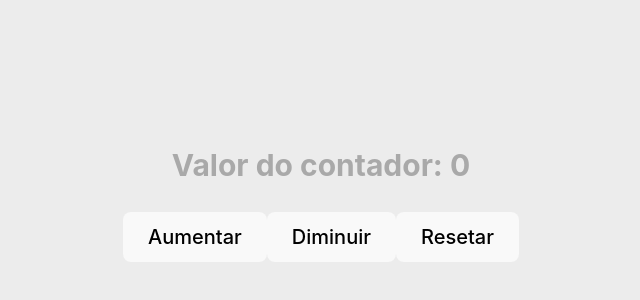
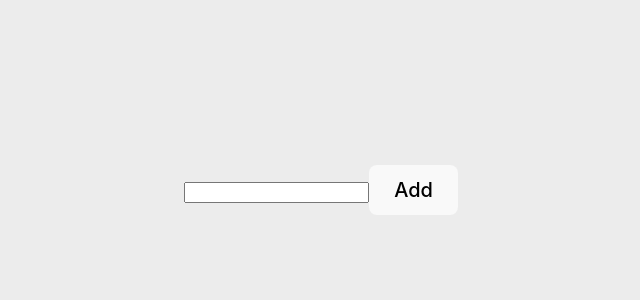
Before and after one commit to MiguelCSVanzela/react-challenges, a React (Vite) app in the folder App/: page / in a window 1280 px wide. Shown: the part 210-510 px from the top of the page, without its empty margins (319-959 px from the left). Built offline with nearby package versions, Linux system fonts and the light colour scheme.

Commit message:
Chanllenge context api

```diff
--- a/App/src/App.jsx
+++ b/App/src/App.jsx
@@ -2,14 +2,21 @@ import "./App.css";
 import Counter from "./components/statemanagement/Counter";
 import { Provider } from "react-redux";
 import store from "./store";
+import { TaskProvider } from "./context/TaskContext";
+import TaskForm from "./components/statemanagement/TaskForm";
+import TaskList from "./components/statemanagement/TaskList";
 // import { Outlet } from "react-router-dom";
 // import NavBar from "./components/routing/NavBar";
 
 function App() {
   return (
-    <Provider store={store}>
-      <Counter />
-    </Provider>
+    // <Provider store={store}>
+    //   <Counter />
+    // </Provider>
+    <TaskProvider>
+      <TaskForm />
+      <TaskList />
+    </TaskProvider>
   );
 }
 
--- /dev/null
+++ b/App/src/components/statemanagement/TaskForm.jsx
@@ -0,0 +1,26 @@
+import { useState, useContext } from "react";
+import { TaskContext } from "../../context/TaskContext";
+
+const TaskForm = () => {
+  const [task, setTask] = useState("");
+  const { addTask } = useContext(TaskContext);
+
+  const handleSubmit = (e) => {
+    e.preventDefault();
+    addTask(task);
+    setTask("");
+  };
+
+  return (
+    <form onSubmit={handleSubmit}>
+      <input
+        type="text"
+        value={task}
+        onChange={(e) => setTask(e.target.value)}
+      />
+      <button type="submit">Add</button>
+    </form>
+  );
+};
+
+export default TaskForm;
--- /dev/null
+++ b/App/src/components/statemanagement/TaskList.jsx
@@ -0,0 +1,28 @@
+import { useContext } from "react";
+import { TaskContext } from "../../context/TaskContext";
+
+const TaskList = () => {
+  const { tasks, deleteTask, toggleTask } = useContext(TaskContext);
+  return (
+    <div>
+      {tasks.map((task) => (
+        <div
+          key={task.id}
+          style={{ color: task.completed ? "green" : "black" }}
+        >
+          <input
+            type="checkbox"
+            checked={task.completed}
+            onChange={() => toggleTask(task.id)}
+          />
+          {task.name}
+          <button type="button" onClick={() => deleteTask(task.id)}>
+            Remove
+          </button>
+        </div>
+      ))}
+    </div>
+  );
+};
+
+export default TaskList;
--- /dev/null
+++ b/App/src/context/TaskContext.jsx
@@ -0,0 +1,25 @@
+import { createContext, useState } from "react";
+
+export const TaskContext = createContext();
+
+export function TaskProvider({ children }) {
+  const [tasks, setTasks] = useState([]);
+  const addTask = (task) => {
+    setTasks([...tasks, { id: Date.now(), name: task, completed: false }]);
+  };
+  const deleteTask = (id) => {
+    setTasks(tasks.filter((task) => task.id !== id));
+  };
+  const toggleTask = (id) => {
+    setTasks(
+      tasks.map((task) =>
+        task.id === id ? { ...task, completed: !task.completed } : task
+      )
+    );
+  };
+  return (
+    <TaskContext.Provider value={{ tasks, addTask, deleteTask, toggleTask }}>
+      {children}
+    </TaskContext.Provider>
+  );
+}
```
